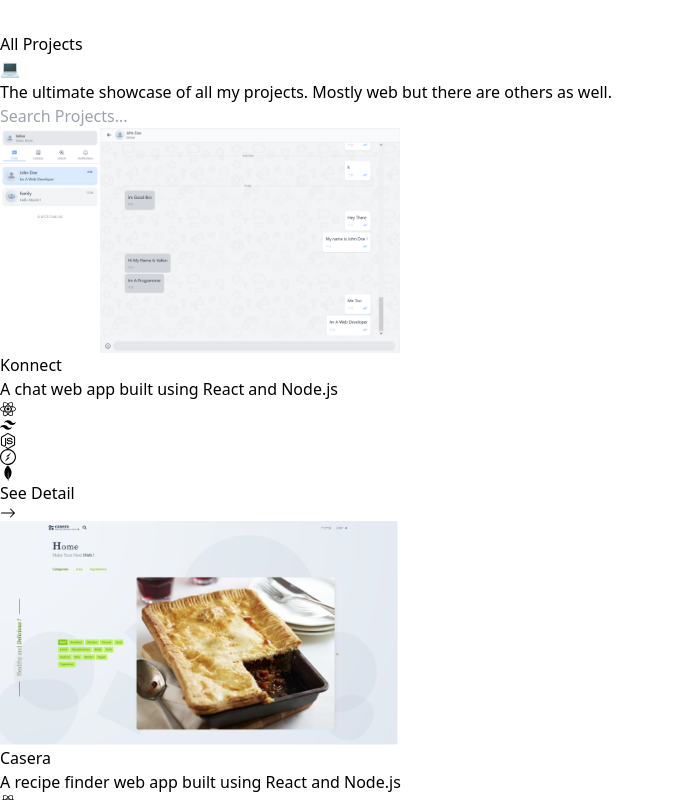
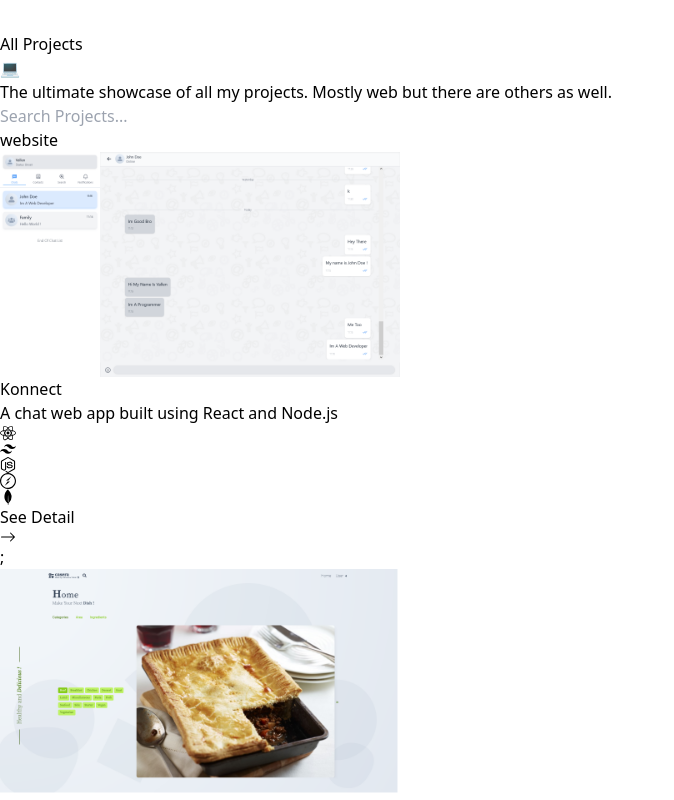
Before and after one commit to VallenDraa/vallendra-portfolio, a Next.js app: page /projects in a window 1280 px wide. Shown: the part 400-1200 px from the top of the page, without its empty margins (0-674 px from the left). Built offline with nearby package versions, Linux system fonts and the light colour scheme; what @material-tailwind/react would draw is missing.

Commit message:
add: projects seperation by category in the projects page

```diff
--- a/components/Projects/ProjectCard.tsx
+++ b/components/Projects/ProjectCard.tsx
@@ -28,7 +28,7 @@ export default function ProjectCard({ project }: { project: IProject }) {
         <div className="h-full w-full relative z-20 flex flex-col gap-1 justify-end transition-colors duration-200">
           <Typography
             variant="h5"
-            as="h3"
+            as="h4"
             className="px-3 text-transparent bg-clip-text bg-gradient-to-r from-pink-200 to-amber-200 font-bold"
           >
             {project.name}
--- /dev/null
+++ b/components/Projects/ProjectCategorySection.tsx
@@ -0,0 +1,51 @@
+import { Typography } from "@material-tailwind/react";
+import { ICategory, IProject } from "../../interfaces/projectInterfaces";
+import { useMemo } from "react";
+import ProjectCard from "./ProjectCard";
+
+interface IProps {
+  projects: IProject[];
+  category: ICategory;
+}
+
+interface IPickedProjects {
+  [key: string]: IProject;
+}
+
+export default function ProjectCategorySection({ category, projects }: IProps) {
+  const projectsInCategory = useMemo<IPickedProjects>(() => {
+    const { projects: allProjectIds } = category;
+
+    const pickedProjects = allProjectIds.reduce((res, id) => {
+      const pickedProject = projects.find((project) => project._id === id);
+
+      return { ...res, [id]: pickedProject };
+    }, {});
+
+    return pickedProjects;
+  }, []);
+
+  return (
+    <section className="flex flex-col gap-5">
+      <Typography
+        as="h3"
+        variant="h3"
+        className="text-white uppercase font-bold flex gap-2 before:inline-block before:bg-gradient-to-r before:from-indigo-300 before:to-pink-200 before:w-1"
+      >
+        {category.name}
+      </Typography>
+
+      {/* project swiper */}
+
+      <ul className="grid grid-cols-1 md:grid-cols-2 lg:grid-cols-3 xl:grid-cols-4 gap-6 px-1">
+        {category.projects.map((id) => {
+          return (
+            <li className="">
+              <ProjectCard project={projectsInCategory[id]} />;
+            </li>
+          );
+        })}
+      </ul>
+    </section>
+  );
+}
--- a/interfaces/projectInterfaces.ts
+++ b/interfaces/projectInterfaces.ts
@@ -27,5 +27,5 @@ export interface IProject {
 export interface ICategory {
   _id: string;
   name: string;
-  projects: string[] | IProject[];
+  projects: string[];
 }
--- a/pages/projects/index.tsx
+++ b/pages/projects/index.tsx
@@ -5,15 +5,21 @@ import SiteFooter from "../../components/SiteFooter/SiteFooter";
 import Head from "next/head";
 import ProjectCard from "../../components/Projects/ProjectCard";
 import { GetStaticPropsResult } from "next";
-import { IProject } from "../../interfaces/projectInterfaces";
+import { ICategory, IProject } from "../../interfaces/projectInterfaces";
 import Show from "../../utils/jsx/Show";
 import { useState, useEffect } from "react";
 import allProjects from "../../utils/datas/projects/allProjects";
 import projectCategories from "../../utils/datas/projects/projectCategories";
+import ProjectCategorySection from "../../components/Projects/ProjectCategorySection";
 
-export default function ProjectsPage({ projects }: { projects: IProject[] }) {
+interface IProps {
+  projects: IProject[];
+  categories: ICategory[];
+}
+
+export default function ProjectsPage({ projects, categories }: IProps) {
   const [isError, setIsError] = useState(projects.length === 0);
-  const [query, setQuery] = useState<string>("");
+  const [query, setQuery] = useState("");
   const [showedIndex, setShowedIndex] = useState<number[]>([]);
 
   /* Project search filter
@@ -84,22 +90,41 @@ export default function ProjectsPage({ projects }: { projects: IProject[] }) {
         </header>
 
         {/* the projects list */}
-        <main className="max-w-screen-2xl px-12 relative mx-auto grow grid grid-cols-1 md:grid-cols-2 lg:grid-cols-3 xl:grid-cols-4 gap-6 pt-5 pb-10 w-full">
-          {/* show project when available  */}
-          <Show when={projects.length > 0}>
-            <>
-              {showedIndex.map((idx) => {
+        <main className="max-w-screen-2xl px-12 relative mx-auto grow pt-5 pb-10 w-full">
+          {/* initial render for projects with categories */}
+          <Show when={projects.length > 0 && query === ""}>
+            <div className="space-y-10">
+              {categories.map((category) => {
                 return (
-                  <ProjectCard
-                    key={projects[idx]._id}
-                    project={projects[idx]}
+                  <ProjectCategorySection
+                    key={category._id}
+                    category={category}
+                    projects={projects}
                   />
                 );
               })}
-            </>
+            </div>
           </Show>
 
-          {/* for empty search result  */}
+          {/* search results */}
+          <Show
+            when={projects.length > 0 && showedIndex.length > 0 && query !== ""}
+          >
+            <ul className="grid grid-cols-1 md:grid-cols-2 lg:grid-cols-3 xl:grid-cols-4 gap-6">
+              {showedIndex.map((idx) => {
+                return (
+                  <li>
+                    <ProjectCard
+                      key={projects[idx]._id}
+                      project={projects[idx]}
+                    />
+                  </li>
+                );
+              })}
+            </ul>
+          </Show>
+
+          {/* for empty search result */}
           <Show when={projects.length > 0 && showedIndex.length === 0}>
             {/* text fallback */}
             <div className="absolute left-1/2 -translate-x-1/2 top-1/2 -translate-y-1/2 text-center space-y-2 w-full px-8">
@@ -120,7 +145,7 @@ export default function ProjectsPage({ projects }: { projects: IProject[] }) {
             </div>
           </Show>
 
-          {/* fallback for when the projects failed to load  */}
+          {/* fallback for when the projects failed to load */}
           <Show when={projects.length === 0 || !projects}>
             {/* text fallback */}
             <div className="absolute left-1/2 -translate-x-1/2 top-1/2 -translate-y-1/2 text-center space-y-2 w-full px-8">
@@ -148,8 +173,6 @@ export default function ProjectsPage({ projects }: { projects: IProject[] }) {
   );
 }
 
-export function getStaticProps(): GetStaticPropsResult<{
-  projects: IProject[];
-}> {
-  return { props: { projects: allProjects } };
+export function getStaticProps(): GetStaticPropsResult<IProps> {
+  return { props: { projects: allProjects, categories: projectCategories } };
 }
--- a/utils/datas/projects/projectCategories.ts
+++ b/utils/datas/projects/projectCategories.ts
@@ -8,18 +8,18 @@ const projectCategories: ICategory[] = [
   },
   {
     _id: "2",
+    name: "desktop app",
+    projects: ["13", "14"],
+  },
+  {
+    _id: "3",
     name: "cli",
     projects: ["10", "11"],
   },
   {
-    _id: "3",
+    _id: "4",
     name: "games",
     projects: ["12"],
-  },
-  {
-    _id: "4",
-    name: "desktop app",
-    projects: ["13", "14"],
   },
 ];
 
```
